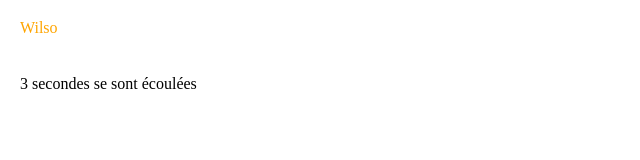
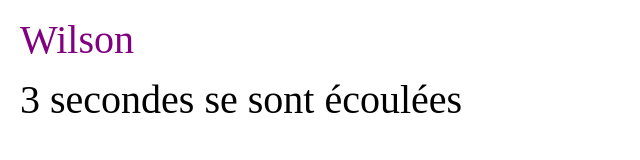
Before and after one commit to DelphineLecorney/timeoutInterval, a plain HTML site: page index.html in a window 1280 px wide. Shown: the whole page, without its empty margins (0-640 px from the left). Drawn offline with Linux system fonts and the light colour scheme.

Commit message:
Add font-size, variables et sass

```diff
--- a/assets/css/style.scss
+++ b/assets/css/style.scss
@@ -1,18 +1,23 @@
 @import "./reset.css";
 
+$font-size: 40px;
+$margin-left: 20px;
+$margin-top: 20px;
 
 .wilson {
-    margin-left: 20px;
-    margin-top: 20px;
+    margin-left: $margin-left;
+    margin-top: $margin-top;
+    font-size: $font-size;
 }
 
 #timer {
-    margin-left: 20px;
-    margin-top: 40px;
+    font-size: $font-size;
+    margin-left: $margin-left;
+    margin-top: $margin-top;
     transition: opacity 0.5s ease-in-out, background-color 0.5s ease-in-out;
+
+    &.move {
+        transform: translateY(-20px);
+        color: red;
+    }
 }
-
-#timer.move {
-    transform: translateY(-20px);
-    color: red;
-}
--- a/assets/js/script.js
+++ b/assets/js/script.js
@@ -7,30 +7,23 @@ let message = "Wilson-2";
 let index = 0;
 let colors = ["red", "blue", "green", "grey", "orange", "purple"];
 
-// Créer la div pour afficher le message
 let messageContainer = document.createElement("div");
 messageContainer.classList.add("wilson");
 document.body.appendChild(messageContainer);
 
+let messageInterval = setInterval(typewriter, 1000);
+
 function typewriter() {
   if (index < message.length) {
-    // cahrAt() renvoie une chaîne caractère par caractère
     messageContainer.textContent += message.charAt(index);
-    // change à chaque itération la couleur
     messageContainer.style.color = colors[index % colors.length];
     index++;
   } else {
     clearInterval(messageInterval);
   }
 }
-let messageInterval = setInterval(typewriter, 1000);
+typewriter();
 
-/* Write a function that displays every second that has passed on
-the page since it was opened. The display should be refreshed every second.
-If 60 seconds are elapsed, write "a minute has passed", then "2 minutes have
-passed" (for 120 seconds and more), etc.
-Feel free to once again, add a transition effect! ( a different one
-this time of course) */
 
 function displaySeconds() {
   let seconds = 0;
@@ -55,5 +48,4 @@ function displaySeconds() {
     }
   }, 1500);
 }
-
 displaySeconds();
```
Also changed, not shown: assets/css/style.css, 1 other file.
